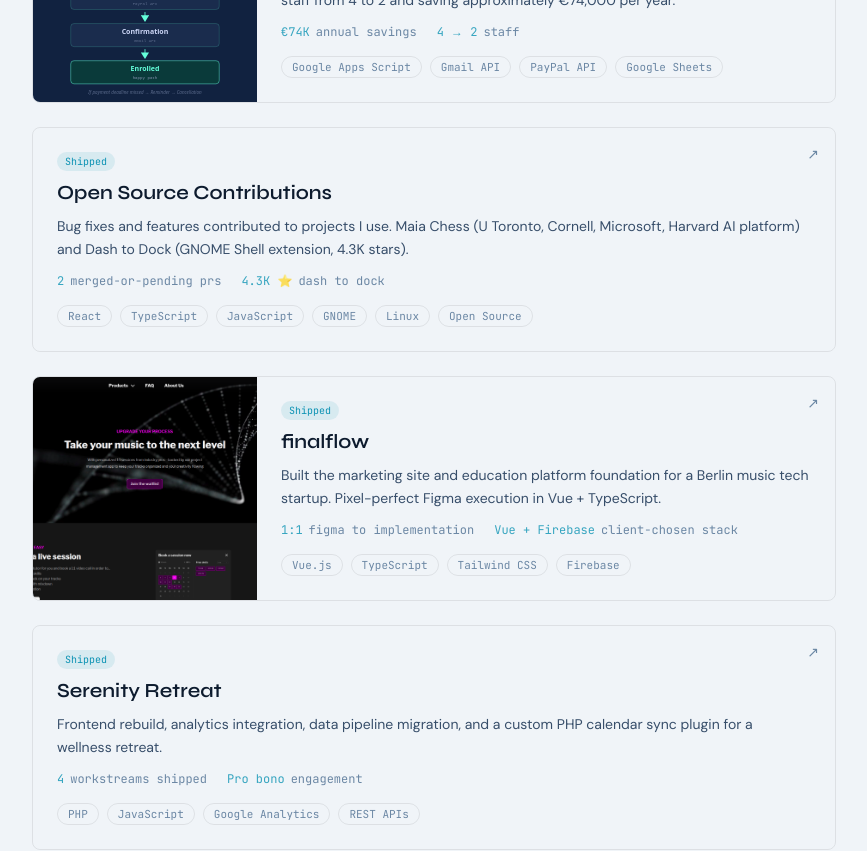
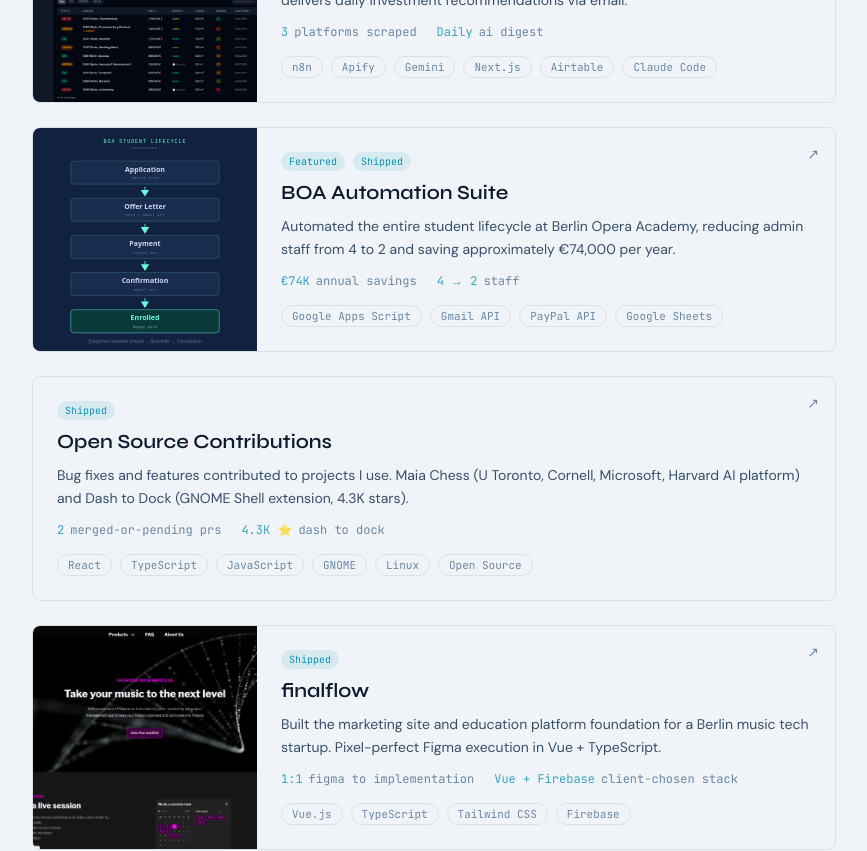
Before and after one commit to mojoro/john-moorman-portfolio, a Next.js app: page /work in a window 1280 px wide. Shown: the part 820-1671 px from the top of the page, without its empty margins (326-1193 px from the left). Built offline with nearby package versions, Linux system fonts and the light colour scheme; no server answers.

Commit message:
Pin the real estate pipeline above BOA on the work page

```diff
--- a/app/work/page.tsx
+++ b/app/work/page.tsx
@@ -134,16 +134,21 @@ export default async function WorkIndex() {
   const allPosts = await getPosts("work")
   const funPosts = allPosts.filter((p) => p.frontmatter.fun)
 
-  // Live engagements lead, then BOA as the flagship case study, then the rest by date.
+  // Live engagements lead, then the real-estate pipeline and BOA as the
+  // flagship case studies, then the rest by date.
   const clientPosts = allPosts.filter((p) => !p.frontmatter.fun)
+  const pinned = ["real-estate-pipeline", "boa-automation"]
   const inProgress = clientPosts.filter(
     (p) => p.frontmatter.status === "in-progress"
   )
-  const boa = clientPosts.filter((p) => p.slug === "boa-automation")
+  const flagships = pinned.flatMap((slug) =>
+    clientPosts.filter((p) => p.slug === slug)
+  )
   const remaining = clientPosts.filter(
-    (p) => p.frontmatter.status !== "in-progress" && p.slug !== "boa-automation"
+    (p) =>
+      p.frontmatter.status !== "in-progress" && !pinned.includes(p.slug)
   )
-  const ordered = [...inProgress, ...boa, ...remaining]
+  const ordered = [...inProgress, ...flagships, ...remaining]
 
   return (
     <section className="py-20">
--- a/content/work/real-estate-pipeline.mdx
+++ b/content/work/real-estate-pipeline.mdx
@@ -5,7 +5,6 @@ description: "An automated property intelligence system that scrapes, filters, A
 tags: ["n8n", "Apify", "Gemini", "Next.js", "Airtable", "Claude Code"]
 featured: true
 status: "shipped"
-fun: true
 thumbnail: "/images/blog/real-estate-ai-tool/dashboard.png"
 stats:
   - value: "3"
```
